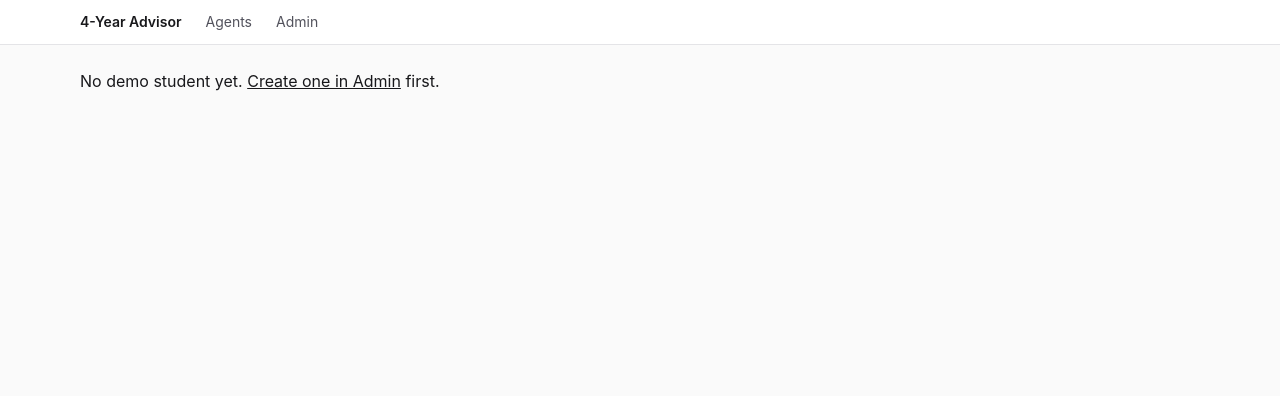
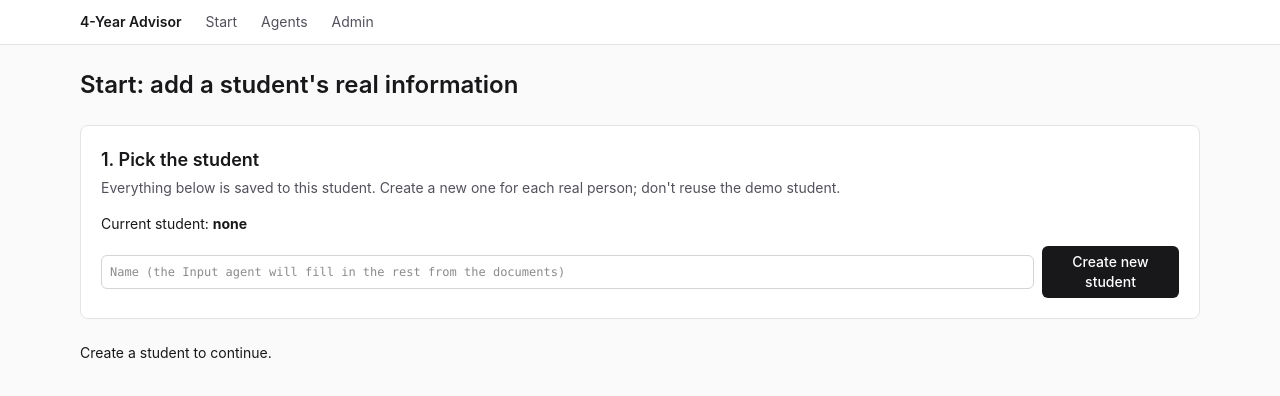
Before and after one commit to jiachengw-sf/four-year-advisor, a Next.js app: page /upload in a window 1280 px wide. Shown: the top 396 px of the page. Built offline with nearby package versions, Linux system fonts and the light colour scheme.

Commit message:
Start page (/upload): create a student, add documents, save Input reply, fetch opportunities, link to the rest; Start nav link

```diff
--- a/app/layout.tsx
+++ b/app/layout.tsx
@@ -16,6 +16,9 @@ export default function RootLayout({ children }: { children: React.ReactNode })
             <Link href="/" className="font-semibold">
               4-Year Advisor
             </Link>
+            <Link href="/upload" className="text-zinc-600 hover:text-zinc-900 dark:text-zinc-400 dark:hover:text-white">
+              Start
+            </Link>
             <Link href="/agents" className="text-zinc-600 hover:text-zinc-900 dark:text-zinc-400 dark:hover:text-white">
               Agents
             </Link>
--- a/app/upload/actions.ts
+++ b/app/upload/actions.ts
@@ -1,6 +1,7 @@
 "use server";
 
 import { fetchRealOpportunities, type FetchedJob } from "@/lib/jobs";
+import { supabase } from "@/lib/supabase";
 
 export async function fetchJobs(
   keywords: string[],
@@ -11,3 +12,18 @@ export async function fetchJobs(
     return { ok: false, error: (e as Error).message };
   }
 }
+
+export async function createStudent(
+  name: string,
+): Promise<{ ok: true; id: string } | { ok: false; error: string }> {
+  try {
+    const db = supabase();
+    const { data, error } = await db.from("students").insert({ name: name.trim() || "New student" }).select("id").single();
+    if (error) return { ok: false, error: error.message };
+    const prof = await db.from("learning_profile").insert({ student_id: data.id });
+    if (prof.error) return { ok: false, error: prof.error.message };
+    return { ok: true, id: data.id };
+  } catch (e) {
+    return { ok: false, error: (e as Error).message };
+  }
+}
--- a/app/upload/page.tsx
+++ b/app/upload/page.tsx
@@ -3,9 +3,9 @@
 import Link from "next/link";
 import { useEffect, useState } from "react";
 import { useStudentId } from "@/lib/useStudent";
-import { getContext } from "../actions";
-import { Button, Card, CopyButton, textareaClass } from "../ui";
-import { fetchJobs } from "./actions";
+import { getContext, getStudent, submitAgentReply } from "../actions";
+import { Button, Card, CopyButton, StatusMessage, textareaClass, type Status } from "../ui";
+import { createStudent, fetchJobs } from "./actions";
 import type { FetchedJob } from "@/lib/jobs";
 
 type Doc = { name: string; text: string; note?: string };
@@ -38,7 +38,7 @@ async function readFile(file: File): Promise<Doc> {
 }
 
 export default function UploadPage() {
-  const { studentId, ready } = useStudentId();
+  const { studentId, setStudentId, ready } = useStudentId();
   const [context, setContext] = useState("");
   const [docs, setDocs] = useState<Doc[]>([]);
   const [error, setError] = useState("");
@@ -46,22 +46,23 @@ export default function UploadPage() {
   const [jobs, setJobs] = useState<FetchedJob[]>([]);
   const [jobStatus, setJobStatus] = useState("");
   const [fetching, setFetching] = useState(false);
+  const [studentName, setStudentName] = useState("");
+  const [newName, setNewName] = useState("");
+  const [creating, setCreating] = useState(false);
+  const [createError, setCreateError] = useState("");
+  const [reply, setReply] = useState("");
+  const [saveStatus, setSaveStatus] = useState<Status>(null);
+  const [saving, setSaving] = useState(false);
 
   useEffect(() => {
     if (!studentId) return;
+    getStudent(studentId).then((r) => setStudentName(r.ok && r.student ? r.student.name : ""));
     getContext("input", studentId).then((r) =>
       r.ok ? setContext(JSON.stringify(r.context, null, 2)) : setError(`Error loading context: ${r.error}`),
     );
   }, [studentId]);
 
   if (!ready) return null;
-  if (!studentId) {
-    return (
-      <p>
-        No demo student yet. <Link href="/admin" className="underline">Create one in Admin</Link> first.
-      </p>
-    );
-  }
 
   const combined = [
     "Agent context:",
@@ -71,9 +72,49 @@ export default function UploadPage() {
 
   return (
     <div className="space-y-6">
-      <h1 className="text-2xl font-semibold">Upload documents</h1>
+      <h1 className="text-2xl font-semibold">Start: add a student's real information</h1>
       <Card
-        title="1. Add the student's documents"
+        title="1. Pick the student"
+        subtitle="Everything below is saved to this student. Create a new one for each real person; don't reuse the demo student."
+      >
+        <p className="text-sm">
+          Current student: <strong>{studentId ? studentName || "(unnamed)" : "none"}</strong>
+          {studentId && <span className="ml-2 text-xs text-zinc-500">{studentId}</span>}
+        </p>
+        <div className="flex items-center gap-2">
+          <input
+            className={textareaClass}
+            value={newName}
+            onChange={(e) => setNewName(e.target.value)}
+            placeholder="Name (the Input agent will fill in the rest from the documents)"
+          />
+          <Button
+            disabled={creating}
+            onClick={async () => {
+              setCreating(true);
+              setCreateError("");
+              const r = await createStudent(newName);
+              if (r.ok) {
+                setStudentId(r.id);
+                setNewName("");
+                setJobs([]);
+                setReply("");
+                setSaveStatus(null);
+              } else setCreateError(r.error);
+              setCreating(false);
+            }}
+          >
+            {creating ? "Creating..." : "Create new student"}
+          </Button>
+        </div>
+        {createError && <p className="text-sm text-red-700 dark:text-red-300">{createError}</p>}
+      </Card>
+      {!studentId ? (
+        <p className="text-sm">Create a student to continue.</p>
+      ) : (
+      <>
+      <Card
+        title="2. Add the student's documents"
         subtitle="Resume, UC PIQs, transcript, LinkedIn. PDF, .txt or .md. Text is read in your browser and goes nowhere until you paste it into the Input agent."
       >
         <input
@@ -105,7 +146,7 @@ export default function UploadPage() {
           </div>
         ))}
       </Card>
-      <Card title="2. Copy into the Input agent" subtitle="Paste this into the Input agent's chat in Superhuman Go.">
+      <Card title="3. Copy into the Input agent" subtitle="Paste this into the Input agent's chat in Superhuman Go.">
         {error && <p className="text-sm text-red-700 dark:text-red-300">{error}</p>}
         <div className="flex items-center justify-between">
           <span className="text-sm">{docs.filter((d) => d.text.trim()).length} document(s) included</span>
@@ -113,8 +154,35 @@ export default function UploadPage() {
         </div>
         <pre className="max-h-96 overflow-auto rounded-md bg-zinc-100 p-3 text-xs dark:bg-zinc-950">{combined}</pre>
       </Card>
+      <Card title="4. Paste the Input agent's reply" subtitle="The last json block is validated and saved to this student.">
+        <textarea
+          className={textareaClass}
+          rows={8}
+          placeholder="Paste the whole reply from the Input agent."
+          value={reply}
+          onChange={(e) => setReply(e.target.value)}
+        />
+        <Button
+          disabled={saving || !reply.trim()}
+          onClick={async () => {
+            setSaving(true);
+            const r = await submitAgentReply("input", studentId, reply, false);
+            if (r.ok) {
+              setSaveStatus({ kind: "ok", message: `Saved (${r.id}).`, details: r.warnings });
+              setReply("");
+              getStudent(studentId).then((x) => setStudentName(x.ok && x.student ? x.student.name : ""));
+            } else {
+              setSaveStatus({ kind: "error", message: "Not saved. Fix these and paste again:", details: r.errors });
+            }
+            setSaving(false);
+          }}
+        >
+          {saving ? "Saving..." : "Validate and save"}
+        </Button>
+        <StatusMessage status={saveStatus} />
+      </Card>
       <Card
-        title="3. Fetch real opportunities"
+        title="5. Fetch real opportunities"
         subtitle="Run this after Input and before the Opportunity agent. It pulls current internship postings from company job boards (Greenhouse) and puts the best keyword matches in the opportunity list the agent sees."
       >
         <input
@@ -151,9 +219,14 @@ export default function UploadPage() {
           ))}
         </ul>
       </Card>
-      <p className="text-sm">
-        Then paste the agent's reply on <Link href="/agents" className="underline">/agents</Link>.
-      </p>
+      <Card title="6. Run the rest" subtitle="Patterns, Opportunity, Knowledge, then Advisor, in that order.">
+        <p className="text-sm">
+          <Link href="/agents" className="underline">Open Agents</Link> to copy each context and paste each reply. Then{" "}
+          <Link href={`/?student=${studentId}`} className="underline">open this student's dashboard</Link>.
+        </p>
+      </Card>
+      </>
+      )}
     </div>
   );
 }
```
